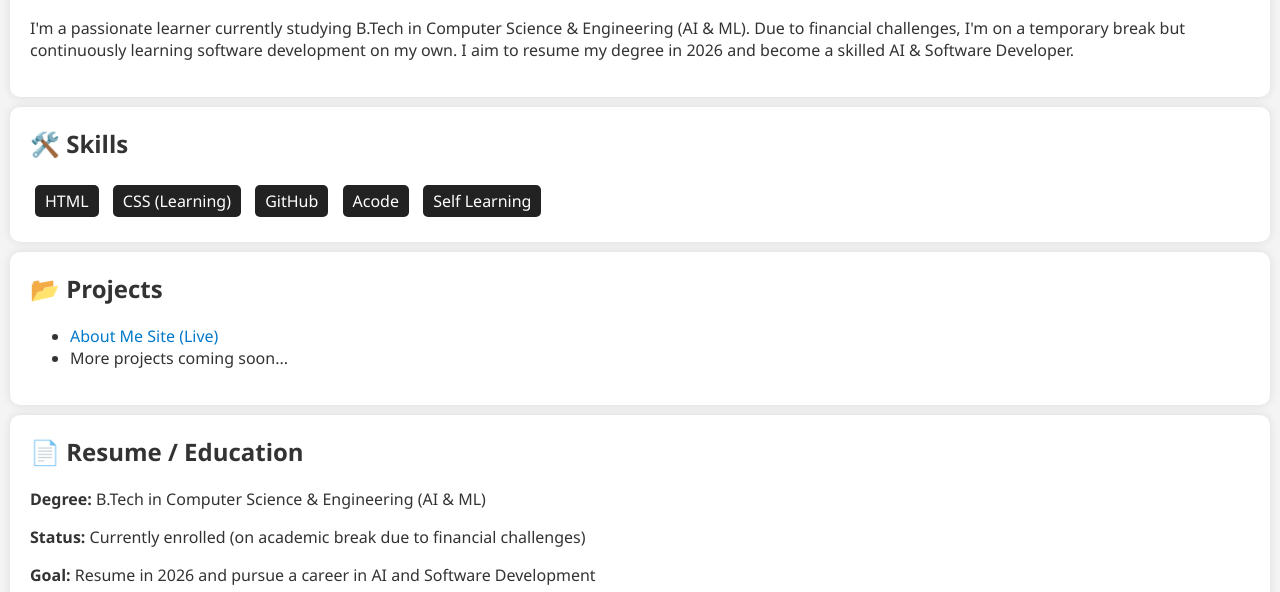
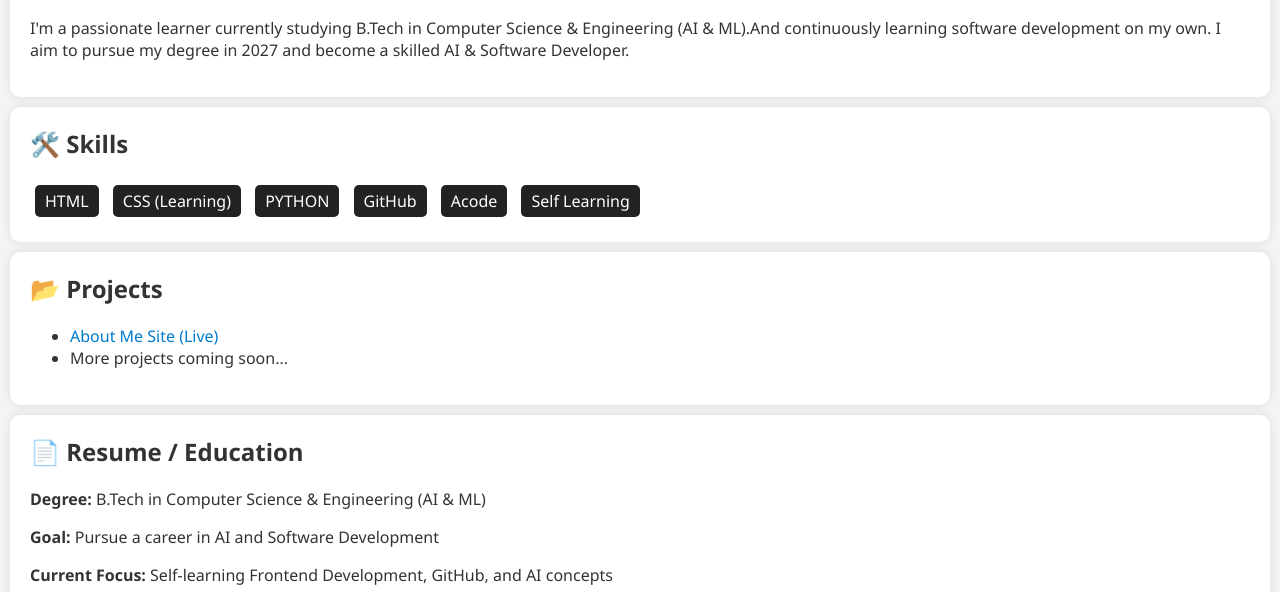
Before and after one commit to Rajnil-dev25/About-me-, a plain HTML site: page index.html in a window 1280 px wide. Shown: the part 208-800 px from the top of the page. Drawn offline with Linux system fonts and the light colour scheme.

Commit message:
Update index.html

```diff
--- a/index.html
+++ b/index.html
@@ -57,13 +57,14 @@
 
   <section>
     <h2>👋 About Me</h2>
-    <p>I'm a passionate learner currently studying B.Tech in Computer Science & Engineering (AI & ML). Due to financial challenges, I'm on a temporary break but continuously learning software development on my own. I aim to resume my degree in 2026 and become a skilled AI & Software Developer.</p>
+    <p>I'm a passionate learner currently studying B.Tech in Computer Science & Engineering (AI & ML).And continuously learning software development on my own. I aim to pursue my degree in 2027 and become a skilled AI & Software Developer.</p>
   </section>
 
   <section class="skills">
     <h2>🛠️ Skills</h2>
     <span>HTML</span>
     <span>CSS (Learning)</span>
+    <span>PYTHON</span>
     <span>GitHub</span>
     <span>Acode</span>
     <span>Self Learning</span>
@@ -80,8 +81,7 @@
   <section>
     <h2>📄 Resume / Education</h2>
     <p><strong>Degree:</strong> B.Tech in Computer Science & Engineering (AI & ML)</p>
-    <p><strong>Status:</strong> Currently enrolled (on academic break due to financial challenges)</p>
-    <p><strong>Goal:</strong> Resume in 2026 and pursue a career in AI and Software Development</p>
+    <p><strong>Goal:</strong> Pursue a career in AI and Software Development</p>
     <p><strong>Current Focus:</strong> Self-learning Frontend Development, GitHub, and AI concepts</p>
   </section>
 
```
